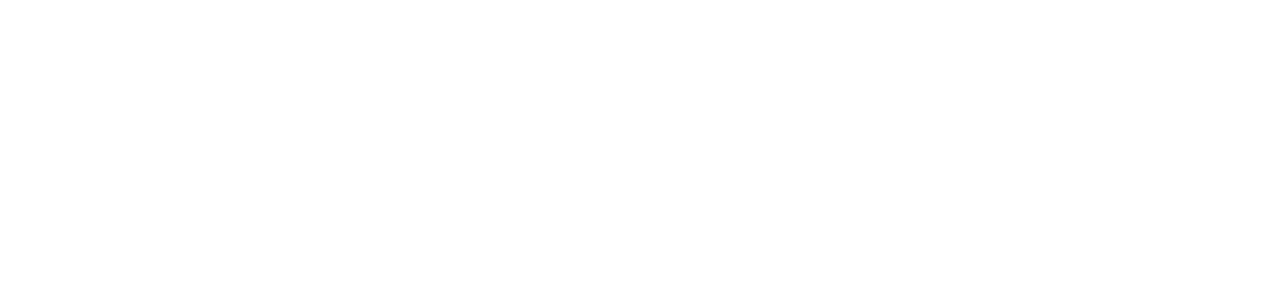
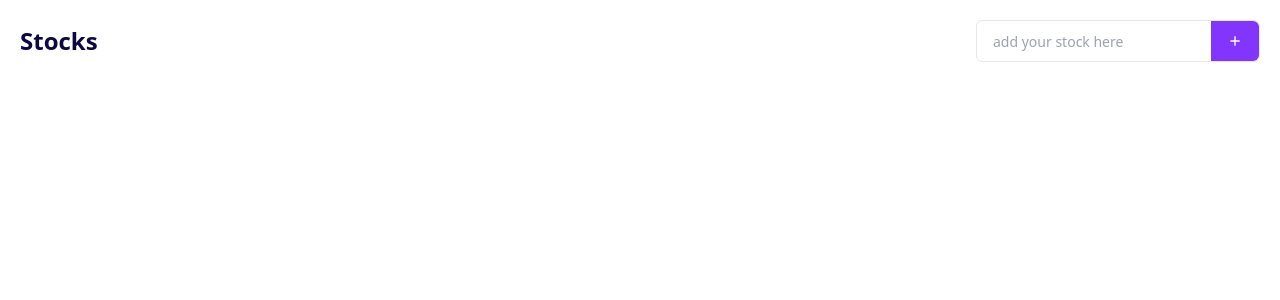
Before and after one commit to Youssef9798/Stock-Ticker, a Nuxt app: page /stocks in a window 1280 px wide. Before the commit this address had no page. Shown: the top 300 px of the page. Built offline with nearby package versions, Linux system fonts and the light colour scheme.

Commit message:
:sparkles: Build stocks page

```diff
--- a/pages/index.vue
+++ b/pages/index.vue
@@ -1,9 +1,12 @@
 <template>
-  <div class="w-full flex flex-col"></div>
+  <div class="w-full flex flex-col">
+    <!-- <div class="w-full flex items-center justify-center"></div> -->
+  </div>
 </template>
 
 <script>
 export default {
   name: 'IndexPage',
+  middleware: 'default-redirect',
 }
 </script>
--- /dev/null
+++ b/pages/stocks/index.vue
@@ -0,0 +1,103 @@
+<template>
+  <div class="w-full min-h-screen flex flex-col gap-2 p-5">
+    <div class="flex items-center">
+      <h1 class="text-2xl font-semibold text-secondary">Stocks</h1>
+      <div
+        class="ml-auto flex items-center w-fit rounded-md border border-gray-200 relative"
+      >
+        <input
+          type="text"
+          class="w-full border-0 outline-none px-4 py-2 focus:outline-none bg-transparent text-sm text-secondary placeholder-gray-400 h-full"
+          placeholder="add your stock here"
+          v-model="stockSymbol"
+          @input="onSearchStocks"
+        />
+        <button
+          class="border-0 outline-none h-full bg-primary px-4 py-3 text-white rounded-r-md hover:bg-opacity-80 duration-300 transition-all"
+          :class="{
+            'pointer-events-none !bg-gray-200 !text-gray-400':
+              stockSymbol.length == 0,
+          }"
+          type="button"
+          @click="addStock"
+          @keydown.enter="addStock"
+        >
+          <IconsAddIcon class="w-4 h-4" />
+        </button>
+        <div
+          class="w-full absolute right-0 bg-white rounded-b-md border-gray-200 border shadow-md top-full flex flex-col"
+          v-if="searchResultsMenu && stockSymbol"
+        >
+          <div
+            v-for="(stock, i) in searchedStocks"
+            class="w-full py-2 border-b gap-4 cursor-pointer last:border-b-0 justify-between border-gray-200 px-4 text-secondary flex items-center"
+            :key="`search-${stock[`2. name`]}-${i}`"
+            @click="stockSymbol = stock[`1. symbol`]"
+          >
+            <p class="font-semibold text-xs">{{ stock[`1. symbol`] }}</p>
+            <p class="font-normal text-xs w-fit">
+              {{ stock[`2. name`].substring(0, 15) + '...' }}
+            </p>
+          </div>
+        </div>
+      </div>
+    </div>
+    <transition-group
+      tag="div"
+      enter-active-class="slide-in-left"
+      leave-active-class="slide-out-left"
+      mode="out-in"
+      class="grid grid-cols-4 gap-4"
+    >
+      <div
+        class="w-full flex flex-col"
+        v-for="(stock, i) in stocks"
+        :key="`s-${i}`"
+      >
+        {{ stock }}
+      </div>
+    </transition-group>
+  </div>
+</template>
+
+<script>
+import { debounce } from 'lodash'
+
+export default {
+  data() {
+    return {
+      searchResultsMenu: false,
+      stockSymbol: '',
+      searchedStocks: [],
+    }
+  },
+  computed: {
+    stocks() {
+      return this.$store.state.stocks.stocks
+    },
+  },
+  methods: {
+    onSearchStocks: debounce(async function () {
+      let stocks = await this.$axios.get(
+        `/query?function=SYMBOL_SEARCH&keywords=${this.stockSymbol}&apikey=L5KQWE5QR8YZYR4R`
+      )
+      this.searchedStocks = stocks?.data?.bestMatches
+      if (this.searchedStocks && this.searchedStocks.length > 0) {
+        this.searchResultsMenu = true
+      } else {
+        this.searchResultsMenu = false
+      }
+    }, 500),
+    addStock() {
+      if (this.stockSymbol) {
+        let payload = {
+          symbol: this.stockSymbol,
+          hasInterval: true,
+        }
+
+        this.$store.dispatch('stocks/getStock', payload)
+      }
+    },
+  },
+}
+</script>
```
